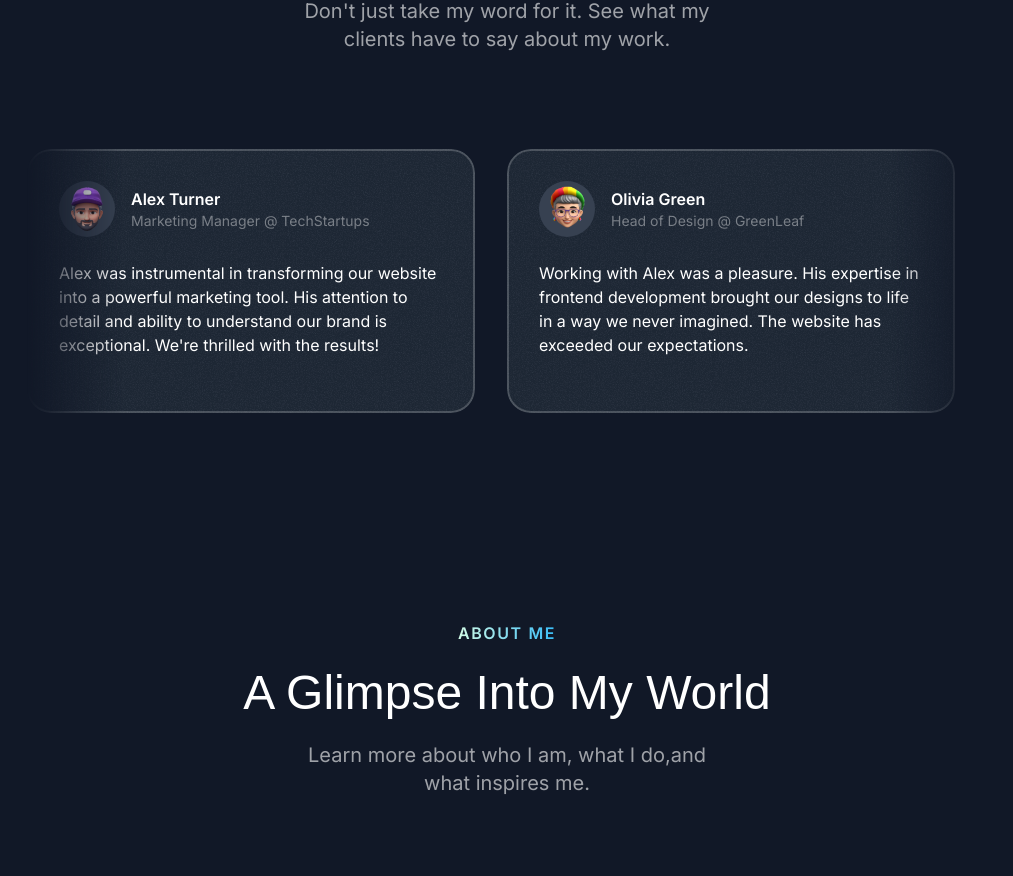
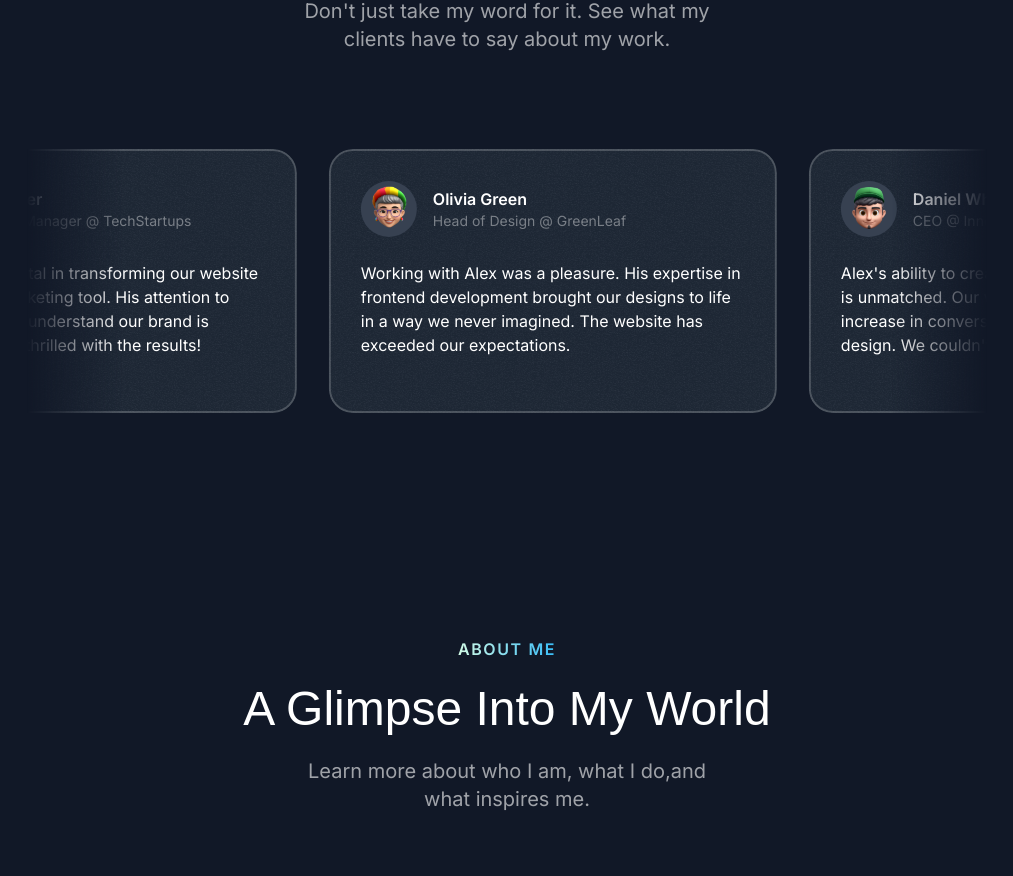
Before and after one commit to Volodymyrquo/portfolio-fe-tribe, a Next.js app: page / in a window 1280 px wide. Shown: the part 3295-4171 px from the top of the page, without its empty margins (133-1146 px from the left). Built offline with nearby package versions, Linux system fonts and the light colour scheme; a web font is replaced by a local one.

Commit message:
Add animation for the testimonials section

```diff
--- a/src/sections/Testimonials.tsx
+++ b/src/sections/Testimonials.tsx
@@ -1,3 +1,5 @@
+import { Fragment } from 'react';
+
 import Image from 'next/image';
 
 import { Card } from '@/components/Card';
@@ -52,12 +54,15 @@
           description=" Don't just take my word for it. See what my clients have to say about my
           work."
         />
-        <div className="mt-16 flex overflow-x-clip [mask-image:linear-gradient(to_right,transparent,black_10%,black_90%,transparent)] lg:mt-24">
-          <div className="flex flex-none gap-8">
+        <div className="mt-12 flex overflow-x-clip [mask-image:linear-gradient(to_right,transparent,black_10%,black_90%,transparent)] lg:mt-20">
+          <div className="animate-move-left flex flex-none gap-8 py-4 pr-8 [animation-duration:90s] hover:[animation-play-state:paused]">
+            {[
+              ...new Array(2).fill(0).map((_, index) => (
+                <Fragment key={index}>
                   {testimonials.map((testimonial) => (
                     <Card
                       key={testimonial.name}
-                className="max-w-xs p-6 md:max-w-md md:p-8"
+                      className="max-w-xs p-6 transition duration-300 hover:-rotate-3 md:max-w-md md:p-8"
                     >
                       <div className="flex items-center gap-4">
                         <div className="inline-flex size-14 flex-shrink-0 items-center justify-center rounded-full bg-gray-700">
@@ -68,7 +73,9 @@
                           />
                         </div>
                         <div>
-                    <div className="font-semibold">{testimonial.name}</div>
+                          <div className="font-semibold">
+                            {testimonial.name}
+                          </div>
                           <div className="text-sm text-white/40">
                             {testimonial.position}
                           </div>
@@ -79,6 +86,9 @@
                       </p>
                     </Card>
                   ))}
+                </Fragment>
+              )),
+            ]}
           </div>
         </div>
       </div>
```
Lines whose indentation alone changed are shown as unchanged.
